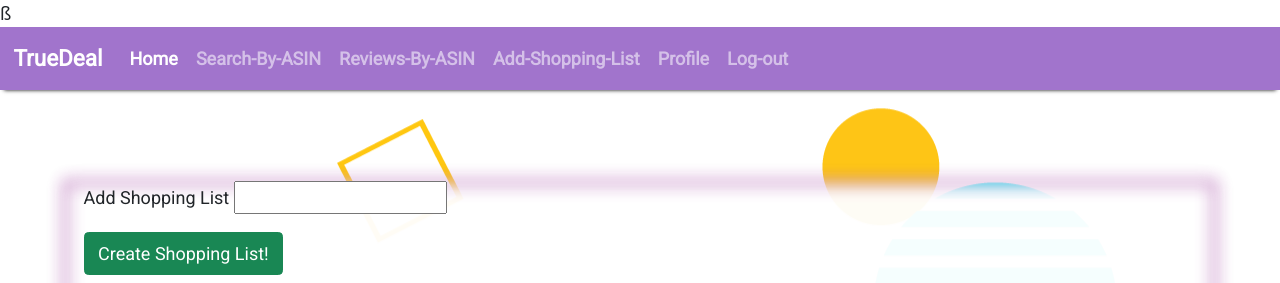
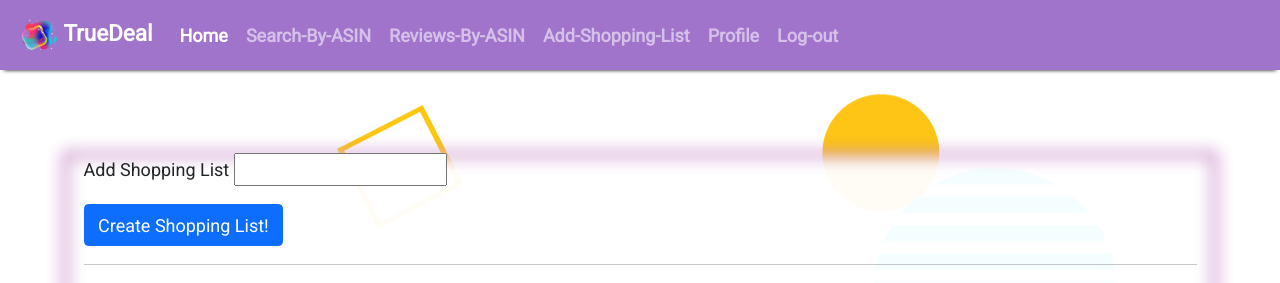
Before and after one commit to dengxinjuan/trueDeal, a Flask app: a page that uses templates/base.html in a window 1280 px wide. Shown: the top 283 px of the page. Run offline with Flask 2, Linux system fonts and the light colour scheme; the visitor is signed in with stand-in values (Sample User, id 1); data that the repository does not hold is empty.

Commit message:
some polish

```diff
--- a/templates/base.html
+++ b/templates/base.html
@@ -2,8 +2,8 @@
 <html lang="en">
 <head>
     <meta charset="UTF-8">
-    <meta name="viewport" content="width=device-width, initial-scale=1.0">ß
-    <title>Homepage</title>
+    <meta name="viewport" content="width=device-width, initial-scale=1.0">
+    <title>TrueDeal</title>
     <link rel="preconnect" href="https://fonts.gstatic.com">
 <link href="https://fonts.googleapis.com/css2?family=Fraunces&display=swap" rel="stylesheet">
 <link href="https://fonts.googleapis.com/css2?family=Fraunces&family=Roboto&display=swap" rel="stylesheet">
@@ -19,7 +19,7 @@
 
     <nav  class="navbar navbar-expand-lg navbar-dark" style="box-shadow: 0 4px 4px -4px black; background-color:rgb(161, 116, 204); font-family: 'Roboto', sans-serif; font-weight: bold;">
         <div class="container-fluid">
-          <a class="navbar-brand" href="/">TrueDeal</a>
+          <a class="navbar-brand" href="/"><img src="../static/navbar.png" style="width:50px" alt="">TrueDeal</a>
           <button class="navbar-toggler" type="button" data-bs-toggle="collapse" data-bs-target="#navbarText" aria-controls="navbarText" aria-expanded="false" aria-label="Toggle navigation">
             <span class="navbar-toggler-icon"></span>
           </button>
--- a/templates/shoppinglist.html
+++ b/templates/shoppinglist.html
@@ -4,9 +4,9 @@
 
 <div class="center abox"></div>
 
-<div class="container"  style="margin-top: 5%;" >
+<div class="container" >
 
-<form id="shoppinglist_form" method="POST">
+<form id="shoppinglist_form" method="POST" style="margin-top: 5%;">
     {{form.hidden_tag()}}
     {% for field in form
     if field.widget.input_type != 'hidden' %}
@@ -19,7 +19,7 @@
         {% endfor %}
     </p>
     {%endfor%}
-    <button class="btn btn-success" type="submit">Create Shopping List!</button>
+    <button class="btn btn-primary" type="submit">Create Shopping List!</button>
 
 </form>
 
@@ -44,7 +44,7 @@
 
         <th scope="row">{{list.id}}</th>
         <td>{% if list.done %} <strike> {% endif %}{{ list.content }} {% if list.done %} </strike>{% endif %}</td>
-        <td>   <a class="btn btn-success" href="/shoppinglist/{{list.id}}/done">Done</a></td>
+        <td>   <a class="btn btn-primary" href="/shoppinglist/{{list.id}}/done">Done</a></td>
         <td>  <form>
             <button class="btn btn-danger" formaction="/shoppinglist/{{list.id}}/delete" formmethod="POST">Delete</button>
         </form></td>
```
